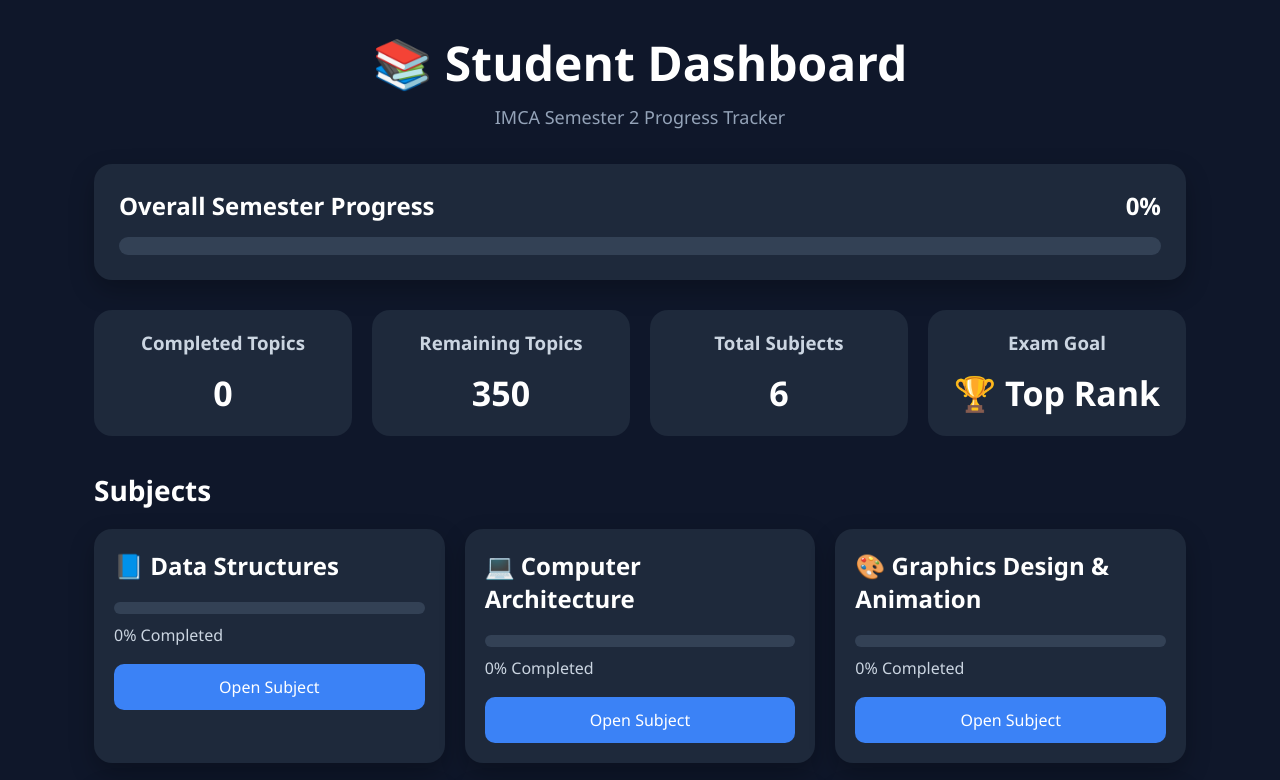
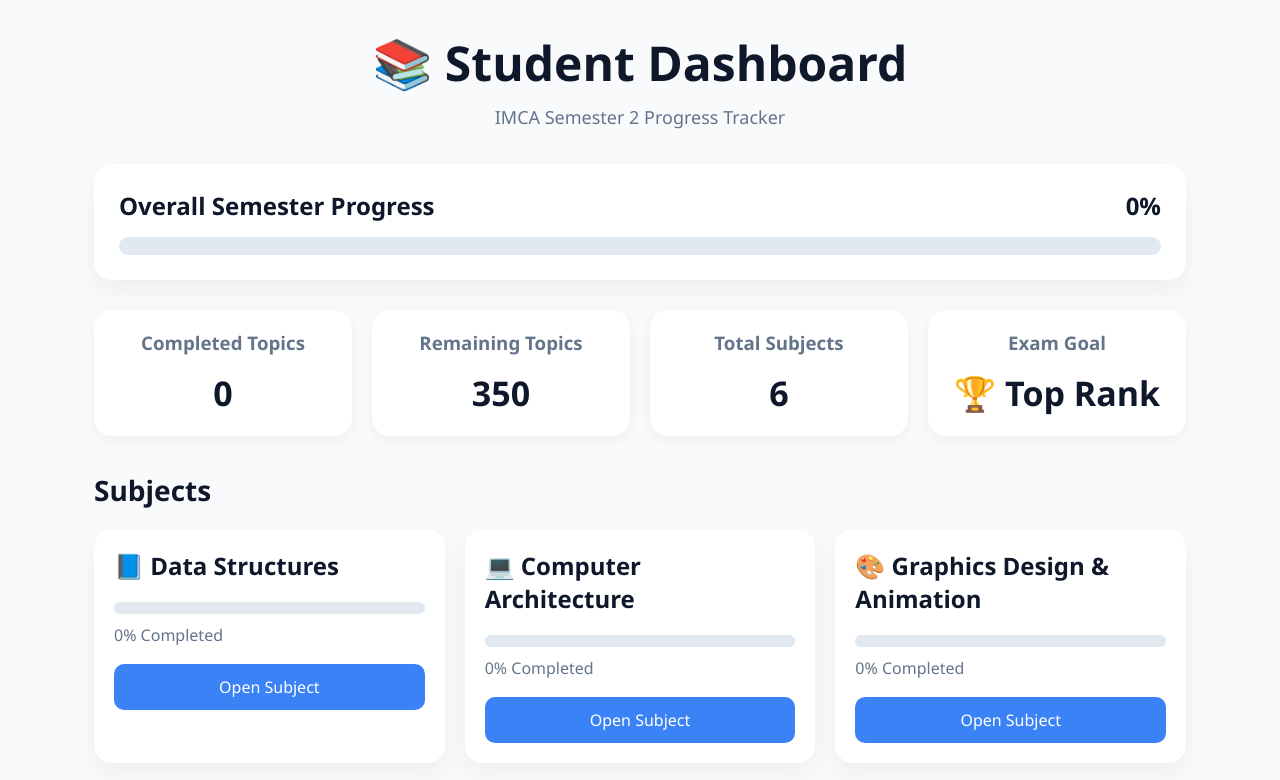
Before and after one commit to princemehra9024/RISE, a plain HTML site: page index.html in a window 1280 px wide. Shown: the top 780 px of the page. Drawn offline with Linux system fonts and the light colour scheme.

Commit message:
Update to classic white theme

```diff
--- a/style.css
+++ b/style.css
@@ -10,8 +10,8 @@
 }
 
 body{
-    background:#0f172a;
-    color:white;
+    background:#f8fafc;
+    color:#0f172a;
     min-height:100vh;
 }
 
@@ -41,7 +41,7 @@ header h1{
 }
 
 header p{
-    color:#94a3b8;
+    color:#64748b;
     font-size:18px;
 }
 
@@ -51,7 +51,7 @@ header p{
 
 .overall-progress-card{
 
-    background:#1e293b;
+    background:#ffffff;
 
     padding:25px;
 
@@ -59,7 +59,7 @@ header p{
 
     margin-bottom:30px;
 
-    box-shadow:0 10px 25px rgba(0,0,0,.25);
+    box-shadow:0 10px 25px rgba(0,0,0,.05);
 
 }
 
@@ -89,7 +89,7 @@ header p{
 
     height:18px;
 
-    background:#334155;
+    background:#e2e8f0;
 
     border-radius:50px;
 
@@ -127,7 +127,7 @@ header p{
 
 .stat-card{
 
-    background:#1e293b;
+    background:#ffffff;
 
     border-radius:18px;
 
@@ -136,6 +136,8 @@ header p{
     text-align:center;
 
     transition:.3s;
+
+    box-shadow:0 4px 15px rgba(0,0,0,.05);
 
 }
 
@@ -147,7 +149,7 @@ header p{
 
 .stat-card h3{
 
-    color:#cbd5e1;
+    color:#64748b;
 
     margin-bottom:15px;
 
@@ -193,7 +195,7 @@ header p{
 
 .subject-card{
 
-    background:#1e293b;
+    background:#ffffff;
 
     border-radius:18px;
 
@@ -201,7 +203,7 @@ header p{
 
     transition:.3s;
 
-    box-shadow:0 10px 25px rgba(0,0,0,.25);
+    box-shadow:0 10px 25px rgba(0,0,0,.05);
 
 }
 
@@ -221,7 +223,7 @@ header p{
 
     margin-top:10px;
 
-    color:#cbd5e1;
+    color:#64748b;
 
 }
 
@@ -235,7 +237,7 @@ header p{
 
     height:12px;
 
-    background:#334155;
+    background:#e2e8f0;
 
     border-radius:30px;
 
@@ -329,7 +331,7 @@ button:hover{
 
 .unit-card{
 
-    background:#1e293b;
+    background:#ffffff;
 
     border-radius:18px;
 
@@ -337,7 +339,7 @@ button:hover{
 
     margin-bottom:20px;
 
-    box-shadow:0 8px 20px rgba(0,0,0,.25);
+    box-shadow:0 8px 20px rgba(0,0,0,.05);
 
 }
 
```
